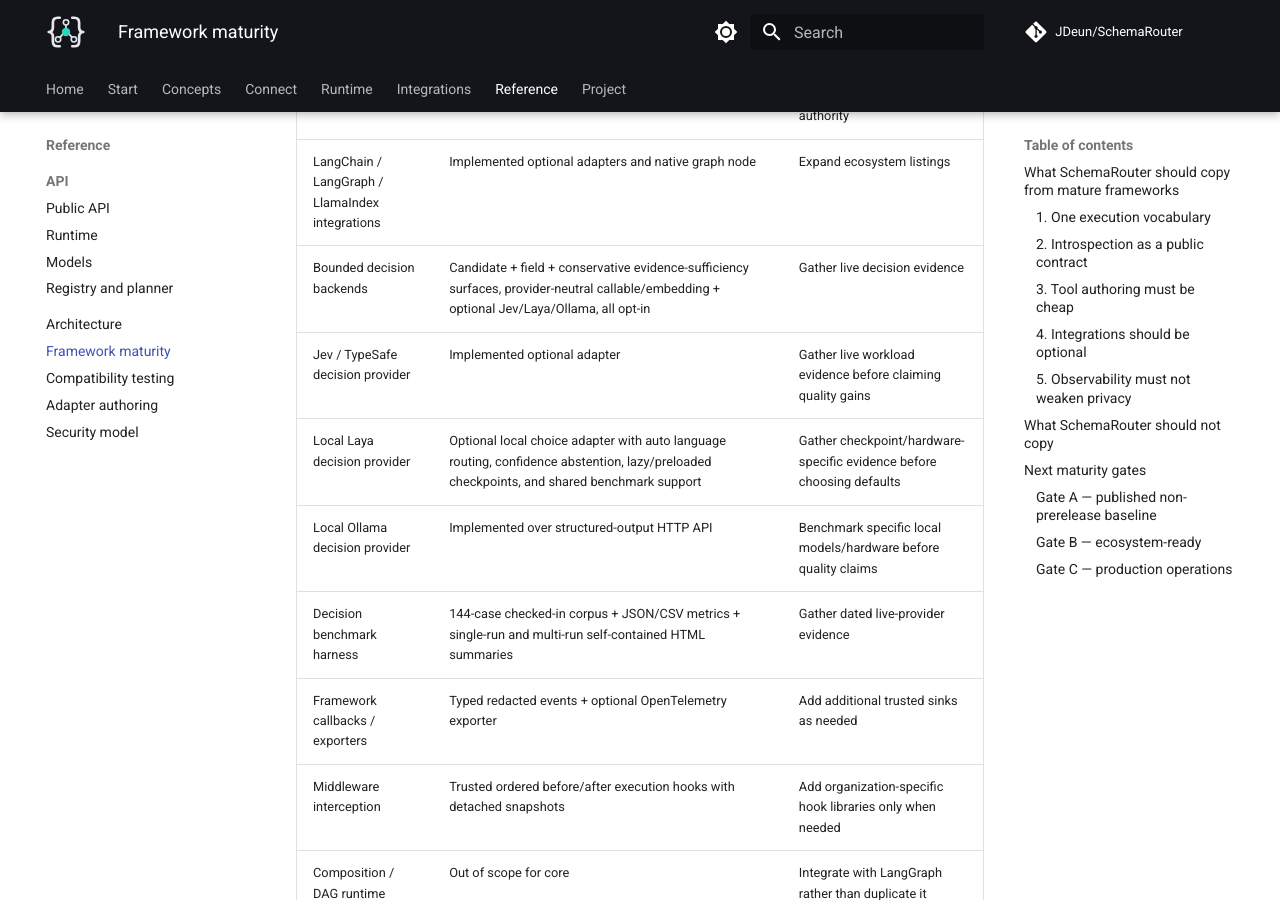
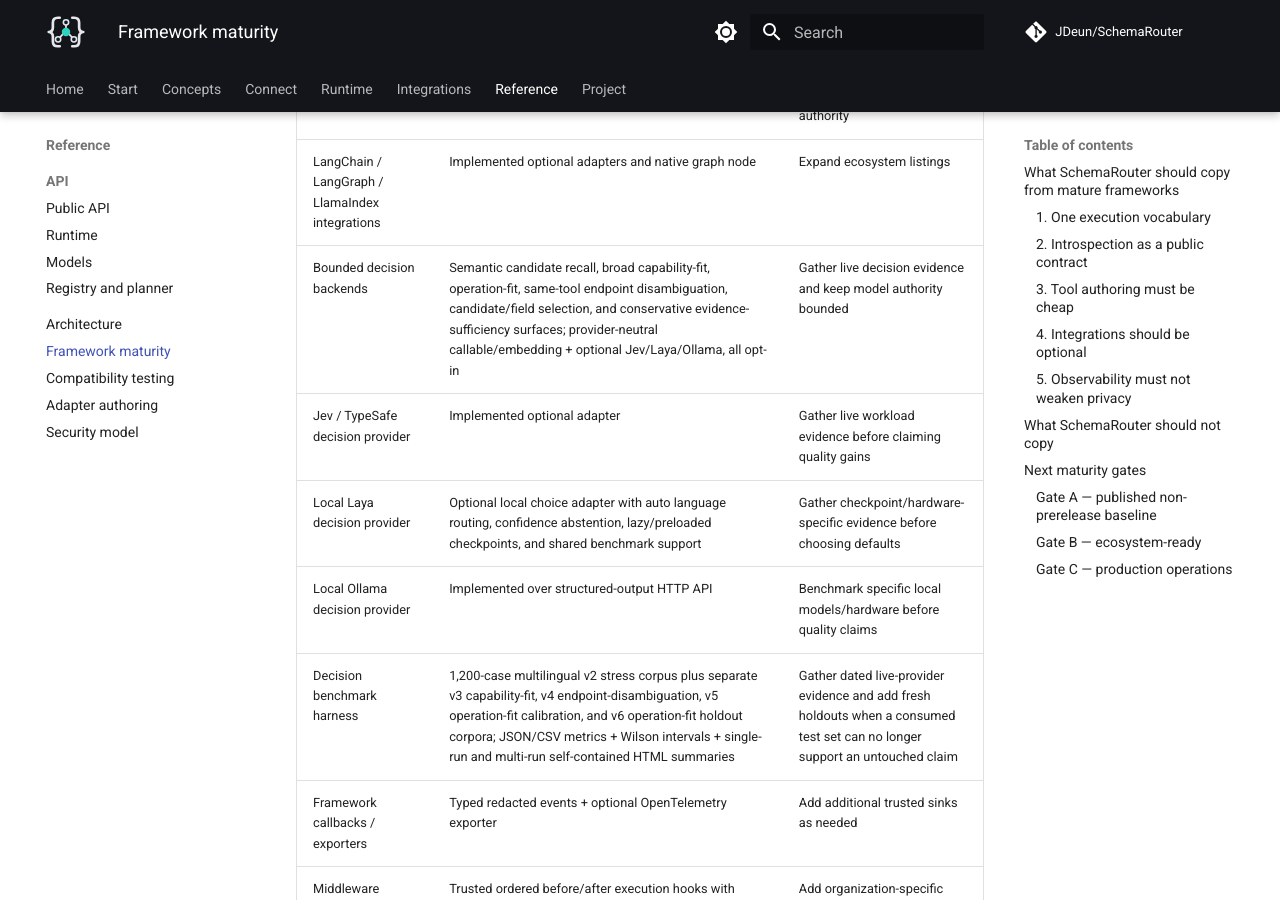
Before and after one commit to JDeun/SchemaRouter, an MkDocs documentation site: the page built from docs/framework-maturity.md, in a window 1280 px wide and 900 px high, scrolled down 2395 px. Built offline with MkDocs 1.6.1 and Material for MkDocs 9.7.7, drawn with Linux system fonts in a browser that asks for light colours; comment, search, counter and statistics services are not loaded; some of the changed text lies outside the part shown.

Commit message:
docs: align maturity matrix with bounded routing benchmarks

```diff
--- a/docs/framework-maturity.md
+++ b/docs/framework-maturity.md
@@ -32,11 +32,11 @@ This document tracks framework-level maturity rather than research metrics.
 | Provider parameter aliases | Trusted exact/alias binding with ambiguity fail-closed behavior and independent fallback compilation | Keep model-generated parameter remapping out of the execution boundary |
 | Access health | Finite passive cooldown + optional trusted background probes with early reopen | Integrate external health sources without model authority |
 | LangChain / LangGraph / LlamaIndex integrations | Implemented optional adapters and native graph node | Expand ecosystem listings |
-| Bounded decision backends | Candidate + field + conservative evidence-sufficiency surfaces, provider-neutral callable/embedding + optional Jev/Laya/Ollama, all opt-in | Gather live decision evidence |
+| Bounded decision backends | Semantic candidate recall, broad capability-fit, operation-fit, same-tool endpoint disambiguation, candidate/field selection, and conservative evidence-sufficiency surfaces; provider-neutral callable/embedding + optional Jev/Laya/Ollama, all opt-in | Gather live decision evidence and keep model authority bounded |
 | Jev / TypeSafe decision provider | Implemented optional adapter | Gather live workload evidence before claiming quality gains |
 | Local Laya decision provider | Optional local choice adapter with auto language routing, confidence abstention, lazy/preloaded checkpoints, and shared benchmark support | Gather checkpoint/hardware-specific evidence before choosing defaults |
 | Local Ollama decision provider | Implemented over structured-output HTTP API | Benchmark specific local models/hardware before quality claims |
-| Decision benchmark harness | 144-case checked-in corpus + JSON/CSV metrics + single-run and multi-run self-contained HTML summaries | Gather dated live-provider evidence |
+| Decision benchmark harness | 1,200-case multilingual v2 stress corpus plus separate v3 capability-fit, v4 endpoint-disambiguation, v5 operation-fit calibration, and v6 operation-fit holdout corpora; JSON/CSV metrics + Wilson intervals + single-run and multi-run self-contained HTML summaries | Gather dated live-provider evidence and add fresh holdouts when a consumed test set can no longer support an untouched claim |
 | Framework callbacks / exporters | Typed redacted events + optional OpenTelemetry exporter | Add additional trusted sinks as needed |
 | Middleware interception | Trusted ordered before/after execution hooks with detached snapshots | Add organization-specific hook libraries only when needed |
 | Composition / DAG runtime | Out of scope for core | Integrate with LangGraph rather than duplicate it |
@@ -120,7 +120,7 @@ Completed locally:
   and provider veto-only semantics;
 - provider-neutral decision benchmark harness;
 - exact-recall candidate index with registry-version cache invalidation and exhaustive parity tests;
-- 144-case multilingual/adversarial benchmark corpus;
+- 1,200-case multilingual/adversarial v2 benchmark corpus plus separate frozen calibration/holdout corpora for capability-fit, endpoint disambiguation, and operation-fit evaluation;
 - OpenAPI compatibility reporting;
 - opt-in bounded same-origin cross-document OpenAPI reference bundling;
 - authenticated MCP transport boundary;
```
